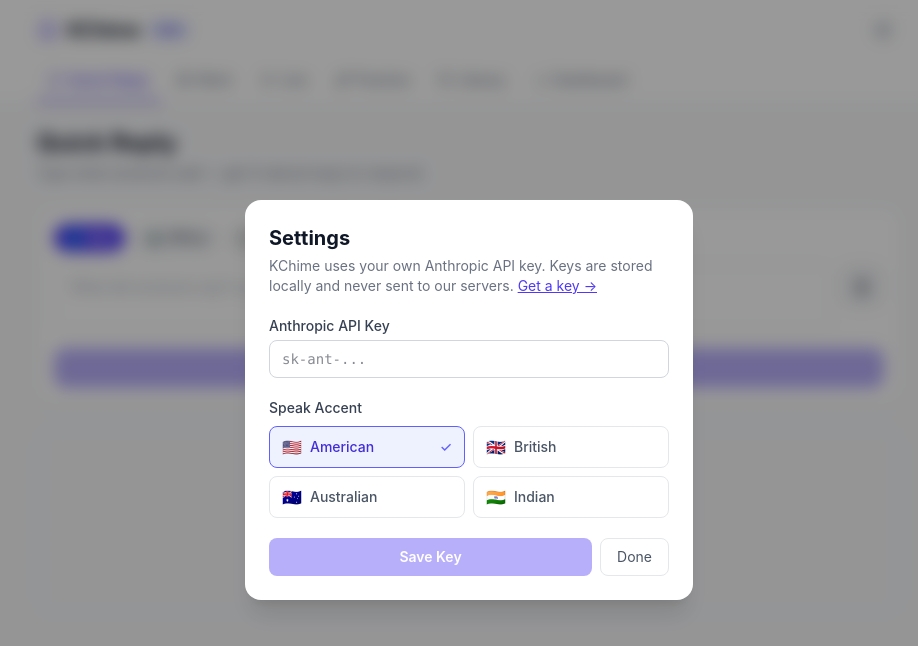
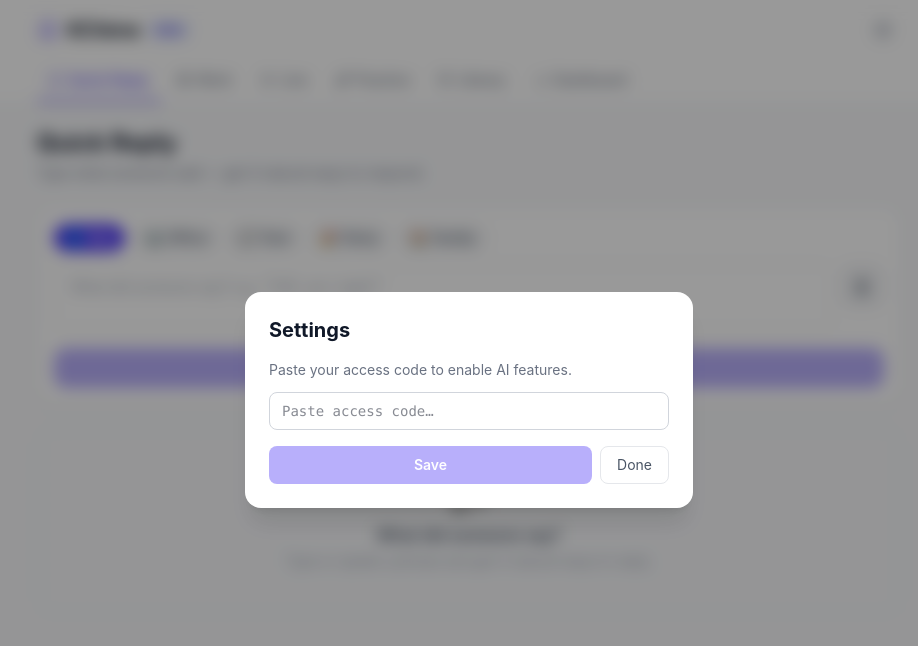
Before and after one commit to largekite/kchime, a Next.js app: page / in a window 1280 px wide. Both pictures are taken after a click on the button 1054 px from the left and 30 px from the top of the page. Shown: the top 646 px of the page, without its empty margins (171-1089 px from the left). Built offline with nearby package versions, Linux system fonts and the light colour scheme.

Commit message:
fix settings

```diff
--- a/app/live/page.tsx
+++ b/app/live/page.tsx
@@ -32,7 +32,7 @@
       if (!autoMode || !transcript.trim() || isProcessing) return;
       const apiKey = getApiKey();
       if (!apiKey) {
-        setError('Add your API key in Settings to use Live mode.');
+        setError('Connect your account in Settings to use Live mode.');
         return;
       }
       setIsProcessing(true);
@@ -71,7 +71,7 @@
     if (!transcript.trim() || isProcessing) return;
     const apiKey = getApiKey();
     if (!apiKey) {
-      setError('Add your API key in Settings.');
+      setError('Connect your account in Settings.');
       return;
     }
     setIsProcessing(true);
--- a/app/page.tsx
+++ b/app/page.tsx
@@ -43,7 +43,7 @@
 
     const apiKey = getApiKey();
     if (!apiKey) {
-      setError('Add your Anthropic API key in Settings to get started.');
+      setError('Connect your account in Settings to get started.');
       return;
     }
 
--- a/app/practice/[scenarioId]/page.tsx
+++ b/app/practice/[scenarioId]/page.tsx
@@ -39,9 +39,9 @@
     setSelectedReply(reply);
     const apiKey = getApiKey();
     if (!apiKey) {
-      setError('Add your API key in Settings to get feedback.');
+      setError('Connect your account in Settings to get feedback.');
       setStep('result');
-      setEvaluation({ natural: true, feedback: 'Add your API key in Settings to receive AI evaluation.' });
+      setEvaluation({ natural: true, feedback: 'Connect your account in Settings to receive AI evaluation.' });
       completeScenario(scenarioId);
       setCompleted(true);
       return;
--- a/app/work/page.tsx
+++ b/app/work/page.tsx
@@ -44,7 +44,7 @@
   async function handleAnalyze() {
     const apiKey = getApiKey();
     if (!apiKey) {
-      setError('Add your Anthropic API key in Settings (gear icon) to get started.');
+      setError('Connect your account in Settings to get started.');
       return;
     }
     if (!preset) {
--- a/components/quick-reply/ReplyCard.tsx
+++ b/components/quick-reply/ReplyCard.tsx
@@ -3,7 +3,6 @@
 import { useState } from 'react';
 import { ShareCardModal } from '@/components/shared/ShareCardModal';
 import { speakText } from '@/lib/speech';
-import { getAccent } from '@/lib/storage';
 import type { Context, Reply, SavedPhrase, Tone } from '@/types';
 import { Bookmark, BookmarkCheck, Check, Copy, Share2, Square, Volume2 } from 'lucide-react';
 import clsx from 'clsx';
@@ -44,7 +43,7 @@
       return;
     }
     setSpeaking(true);
-    speakText(reply.text, getAccent(), () => setSpeaking(false));
+    speakText(reply.text, () => setSpeaking(false));
   }
 
   function handleSave() {
--- a/components/shared/SettingsModal.tsx
+++ b/components/shared/SettingsModal.tsx
@@ -1,8 +1,6 @@
 'use client';
 
-import { getAccent, getApiKey, setAccent, setApiKey } from '@/lib/storage';
-import { ACCENTS } from '@/lib/speech';
-import type { AccentCode } from '@/types';
+import { getApiKey, setApiKey } from '@/lib/storage';
 import { useEffect, useState } from 'react';
 
 interface Props {
@@ -14,21 +12,14 @@
   const [key, setKey] = useState('');
   const [saved, setSaved] = useState(false);
   const [hasExistingKey, setHasExistingKey] = useState(false);
-  const [accent, setAccentState] = useState<AccentCode>('en-US');
 
   useEffect(() => {
     if (open) {
       setKey('');
       setSaved(false);
       setHasExistingKey(!!getApiKey());
-      setAccentState(getAccent());
     }
   }, [open]);
-
-  function handleAccentChange(code: AccentCode) {
-    setAccentState(code);
-    setAccent(code);
-  }
 
   function handleSave() {
     const trimmed = key.trim();
@@ -43,63 +34,28 @@
   return (
     <div className="fixed inset-0 z-50 flex items-center justify-center bg-black/40 backdrop-blur-sm">
       <div className="w-full max-w-md rounded-2xl bg-white p-6 shadow-xl">
-        <h2 className="mb-1 text-xl font-bold text-gray-900">Settings</h2>
-        <p className="mb-5 text-sm text-gray-500">
-          KChime uses your own Anthropic API key. Keys are stored locally and never sent to our servers.{' '}
-          <a
-            href="https://console.anthropic.com/account/keys"
-            target="_blank"
-            rel="noopener noreferrer"
-            className="text-indigo-600 underline"
-          >
-            Get a key →
-          </a>
-        </p>
+        <h2 className="mb-4 text-xl font-bold text-gray-900">Settings</h2>
 
-        <label className="mb-1 block text-sm font-medium text-gray-700">
-          Anthropic API Key
-        </label>
-        {hasExistingKey && (
-          <p className="mb-2 text-xs text-green-600">A key is already configured. Enter a new key to replace it.</p>
+        {hasExistingKey ? (
+          <p className="mb-3 text-sm text-green-600 font-medium">Connected</p>
+        ) : (
+          <p className="mb-3 text-sm text-gray-500">Paste your access code to enable AI features.</p>
         )}
         <input
           type="password"
           value={key}
           onChange={(e) => setKey(e.target.value)}
-          placeholder={hasExistingKey ? 'Enter new key to replace…' : 'sk-ant-...'}
+          placeholder={hasExistingKey ? 'Paste new code to update…' : 'Paste access code…'}
           className="w-full rounded-lg border border-gray-300 px-3 py-2 text-sm font-mono focus:border-indigo-500 focus:outline-none"
         />
 
-        <div className="mt-5">
-          <label className="mb-2 block text-sm font-medium text-gray-700">
-            Speak Accent
-          </label>
-          <div className="grid grid-cols-2 gap-2">
-            {ACCENTS.map((a) => (
-              <button
-                key={a.code}
-                onClick={() => handleAccentChange(a.code)}
-                className={`flex items-center gap-2 rounded-lg border px-3 py-2 text-sm font-medium transition ${
-                  accent === a.code
-                    ? 'border-indigo-500 bg-indigo-50 text-indigo-700'
-                    : 'border-gray-200 text-gray-600 hover:border-gray-300 hover:bg-gray-50'
-                }`}
-              >
-                <span className="text-base">{a.flag}</span>
-                <span>{a.label}</span>
-                {accent === a.code && <span className="ml-auto text-indigo-500">✓</span>}
-              </button>
-            ))}
-          </div>
-        </div>
-
-        <div className="mt-5 flex gap-2">
+        <div className="mt-4 flex gap-2">
           <button
             onClick={handleSave}
             disabled={!key.trim()}
             className="flex-1 rounded-lg bg-indigo-600 py-2 text-sm font-semibold text-white transition hover:bg-indigo-700 disabled:opacity-40 disabled:cursor-not-allowed"
           >
-            {saved ? 'Saved!' : 'Save Key'}
+            {saved ? 'Saved!' : 'Save'}
           </button>
           <button
             onClick={onClose}
--- a/lib/speech.ts
+++ b/lib/speech.ts
@@ -1,48 +1,11 @@
-import type { Accent, AccentCode } from '@/types';
-
-export const ACCENTS: Accent[] = [
-  { code: 'en-US', label: 'American', flag: '🇺🇸' },
-  { code: 'en-GB', label: 'British', flag: '🇬🇧' },
-  { code: 'en-AU', label: 'Australian', flag: '🇦🇺' },
-  { code: 'en-IN', label: 'Indian', flag: '🇮🇳' },
-];
-
-function getVoices(): Promise<SpeechSynthesisVoice[]> {
-  return new Promise((resolve) => {
-    const voices = window.speechSynthesis.getVoices();
-    if (voices.length > 0) {
-      resolve(voices);
-      return;
-    }
-    window.speechSynthesis.onvoiceschanged = () => {
-      resolve(window.speechSynthesis.getVoices());
-    };
-    // Fallback after 1s if event never fires
-    setTimeout(() => resolve(window.speechSynthesis.getVoices()), 1000);
-  });
-}
-
-export async function speakText(
-  text: string,
-  accentCode: AccentCode,
-  onEnd: () => void
-): Promise<void> {
+export async function speakText(text: string, onEnd: () => void): Promise<void> {
   window.speechSynthesis.cancel();
 
   const utterance = new SpeechSynthesisUtterance(text);
+  utterance.lang = 'en-US';
   utterance.rate = 0.95;
-  utterance.lang = accentCode;
   utterance.onend = onEnd;
   utterance.onerror = onEnd;
 
-  const voices = await getVoices();
-  // Prefer exact match, then language prefix match
-  const voice =
-    voices.find((v) => v.lang === accentCode) ??
-    voices.find((v) => v.lang.startsWith(accentCode.split('-')[0] + '-')) ??
-    null;
-
-  if (voice) utterance.voice = voice;
-
   window.speechSynthesis.speak(utterance);
 }
```
